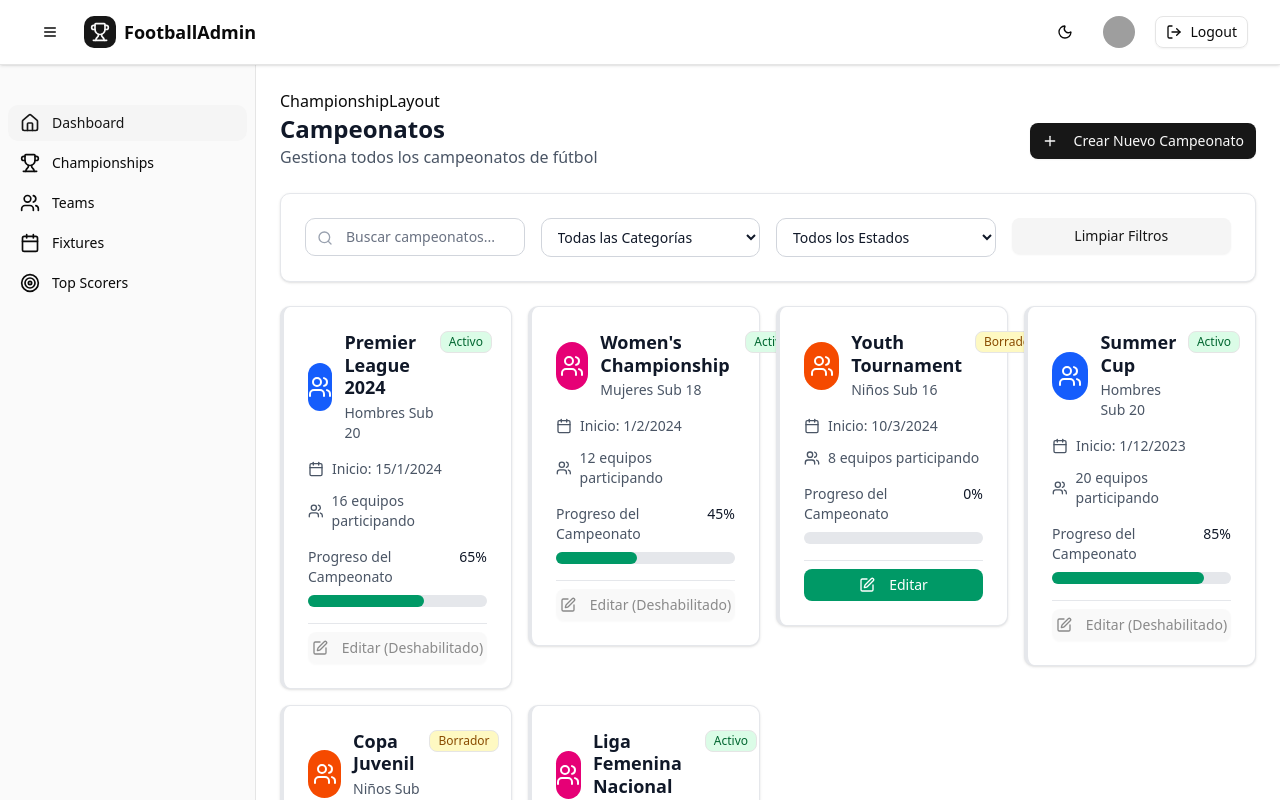
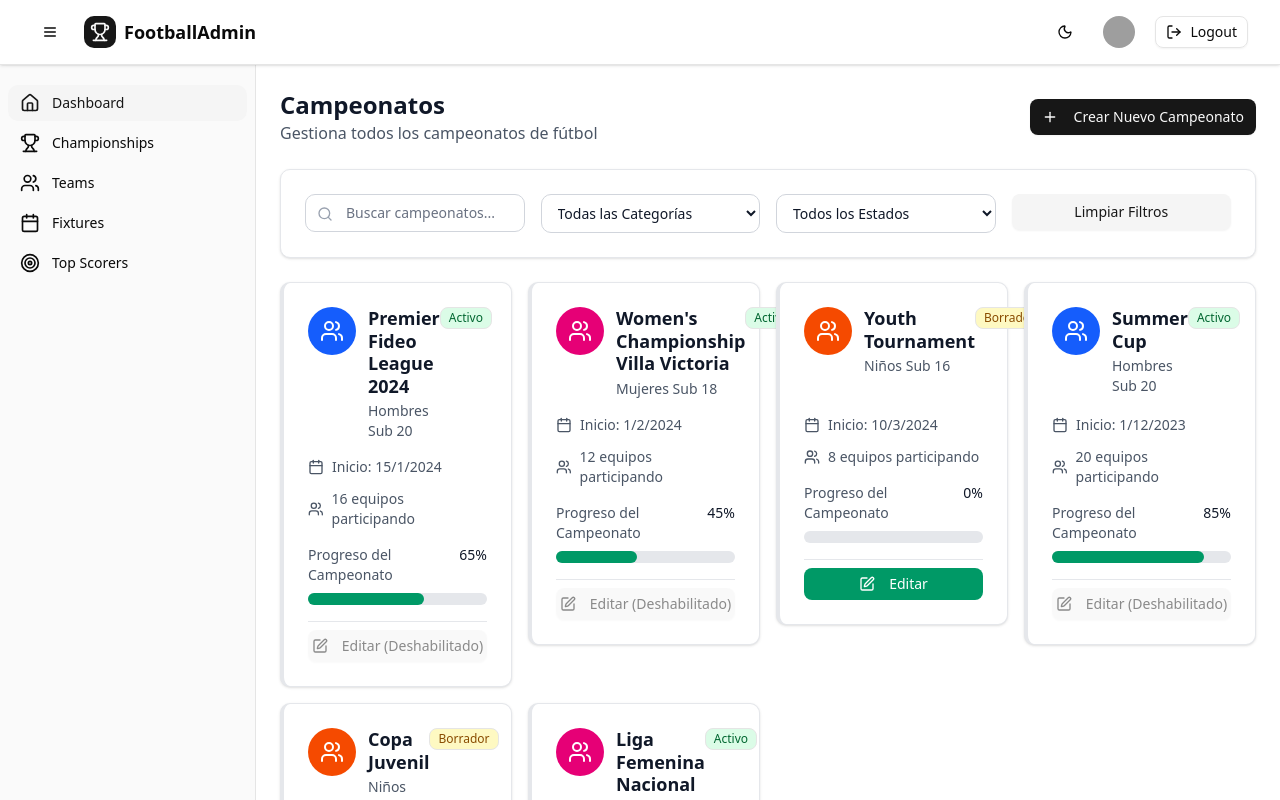
Before and after one commit to dyeqos/championship-front, a React (Vite) app: page /championship in a window 1280 px wide. Shown: the top 800 px of the page. Built offline with nearby package versions, Linux system fonts and the light colour scheme; grey boxes are pictures that could not be loaded.

Commit message:
se arregla el menu izquierdo

```diff
--- a/src/frames/components/menu/SideBarComponent.tsx
+++ b/src/frames/components/menu/SideBarComponent.tsx
@@ -16,15 +16,13 @@ export const SideBarComponent = () => {
       {/* lg:translate-x-0 */}
       <aside
         className={`${
-          isOpenToggle ? "translate-x-0" : "-translate-x-full"
-        } fixed inset-y-0 left-0 z-40 w-64 bg-sidebar border-r border-sidebar-border transition-transform duration-300 ease-in-out  ${
           isOpenToggle
-            ? " lg:translate-x-0 lg:static lg:inset-0 mt-16 lg:mt-0"
-            : ""
-        }  `}
+            ? "translate-x-0 lg:translate-x-0 lg:static lg:inset-0 lg:mt-0 "
+            : "-translate-x-full lg:mt-16 "
+        } mt-16 sm:mt-16 md:mt-16 fixed inset-y-0 left-0 z-40 w-64 bg-sidebar border-r border-sidebar-border transition-transform duration-300 ease-in-out  *: *:`}
       >
         <div className="flex flex-col h-full pt-5 pb-4 overflow-y-auto">
-          <nav className="mt-5 flex-1 px-2 space-y-1">
+          <nav className=" flex-1 px-2 space-y-1">
             {navigation.map((item) => (
               <a
                 key={item.name}
--- a/src/modules/championship/components/championships/ChampionshipCardComponent.tsx
+++ b/src/modules/championship/components/championships/ChampionshipCardComponent.tsx
@@ -53,10 +53,10 @@ export const ChampionshipCardComponent = ({ championship }: Props) => {
         onClick={() => handleCardClick(championship.id)}
       >
         {/* Header with Status Badge */}
-        <div className="flex items-start justify-between">
-          <div className="flex items-center space-x-3">
+        <div className="flex items-start justify-between min-h-23">
+          <div className="flex space-x-3">
             <div
-              className={`w-12 h-12 ${getCategoryColor(
+              className={`w-12 h-12 flex-none ${getCategoryColor(
                 championship.category
               )} rounded-full flex items-center justify-center`}
             >
--- a/src/modules/championship/components/championships/ChampionshipMotionComponent.tsx
+++ b/src/modules/championship/components/championships/ChampionshipMotionComponent.tsx
@@ -1,5 +1,5 @@
 import { useState } from "react";
-import { motion } from "framer-motion";
+import { motion, type Variants } from "framer-motion";
 import { PanelCard } from "@/components/customs/PanelCard";
 import { Button } from "@/components/ui/button";
 import { Search } from "lucide-react";
@@ -9,7 +9,7 @@ interface Props {
   championships: Championship[];
 }
 
-const containerVariants = {
+const containerVariants: Variants = {
   hidden: { opacity: 0 },
   visible: {
     opacity: 1,
@@ -19,7 +19,7 @@ const containerVariants = {
   },
 };
 
-const cardVariants = {
+const cardVariants: Variants = {
   hidden: {
     opacity: 0,
     y: 50,
@@ -43,7 +43,7 @@ export const ChampionshipMotionComponent = ({ championships }: Props) => {
       {" "}
       {championships.length > 0 ? (
         <motion.div
-          className="grid grid-cols-1 sm:grid-cols-2 md:grid-cols-2 lg:grid-cols-3 xl:grid-cols-4 2xl:grid-cols-5 gap-6 sm:gap-4  lg:gab-6  "
+          className="grid grid-cols-1 sm:grid-cols-2 md:grid-cols-2 lg:grid-cols-3 xl:grid-cols-4 2xl:grid-cols-4 gap-6 sm:gap-4  lg:gab-6  "
           variants={containerVariants}
           initial="hidden"
           animate="visible"
--- a/src/modules/championship/layouts/ChampionshipLayout.tsx
+++ b/src/modules/championship/layouts/ChampionshipLayout.tsx
@@ -1,9 +1,4 @@
 import { Outlet } from "react-router";
 export const ChampionshipLayout = () => {
-  return (
-    <>
-      ChampionshipLayout
-      <Outlet />
-    </>
-  );
+  return <Outlet />;
 };
--- a/src/modules/championship/mock/mockData.ts
+++ b/src/modules/championship/mock/mockData.ts
@@ -1,56 +1,58 @@
+import type { Championship } from "../championship/ChampionshipInterface";
+
 export const mockChampionships: Championship[] = [
   {
-    id: '1',
-    name: 'Premier League 2024',
-    category: 'Hombres Sub 20',
-    status: 'Active',
-    startDate: '2024-01-15',
+    id: "1",
+    name: "Premier Fideo League 2024",
+    category: "Hombres Sub 20",
+    status: "Active",
+    startDate: "2024-01-15",
     teamsCount: 16,
-    progress: 65
+    progress: 65,
   },
   {
-    id: '2',
-    name: 'Women\'s Championship',
-    category: 'Mujeres Sub 18',
-    status: 'Active',
-    startDate: '2024-02-01',
+    id: "2",
+    name: "Women's Championship Villa Victoria",
+    category: "Mujeres Sub 18",
+    status: "Active",
+    startDate: "2024-02-01",
     teamsCount: 12,
-    progress: 45
+    progress: 45,
   },
   {
-    id: '3',
-    name: 'Youth Tournament',
-    category: 'Niños Sub 16',
-    status: 'Draft',
-    startDate: '2024-03-10',
+    id: "3",
+    name: "Youth Tournament",
+    category: "Niños Sub 16",
+    status: "Draft",
+    startDate: "2024-03-10",
     teamsCount: 8,
-    progress: 0
+    progress: 0,
   },
   {
-    id: '4',
-    name: 'Summer Cup',
-    category: 'Hombres Sub 20',
-    status: 'Active',
-    startDate: '2023-12-01',
+    id: "4",
+    name: "Summer Cup",
+    category: "Hombres Sub 20",
+    status: "Active",
+    startDate: "2023-12-01",
     teamsCount: 20,
-    progress: 85
+    progress: 85,
   },
   {
-    id: '5',
-    name: 'Copa Juvenil',
-    category: 'Niños Sub 16',
-    status: 'Draft',
-    startDate: '2024-04-01',
+    id: "5",
+    name: "Copa Juvenil",
+    category: "Niños Sub 16",
+    status: "Draft",
+    startDate: "2024-04-01",
     teamsCount: 14,
-    progress: 0
+    progress: 0,
   },
   {
-    id: '6',
-    name: 'Liga Femenina Nacional',
-    category: 'Mujeres Sub 18',
-    status: 'Active',
-    startDate: '2024-01-20',
+    id: "6",
+    name: "Liga Femenina Nacional",
+    category: "Mujeres Sub 18",
+    status: "Active",
+    startDate: "2024-01-20",
     teamsCount: 18,
-    progress: 72
-  }
+    progress: 72,
+  },
 ];
```
